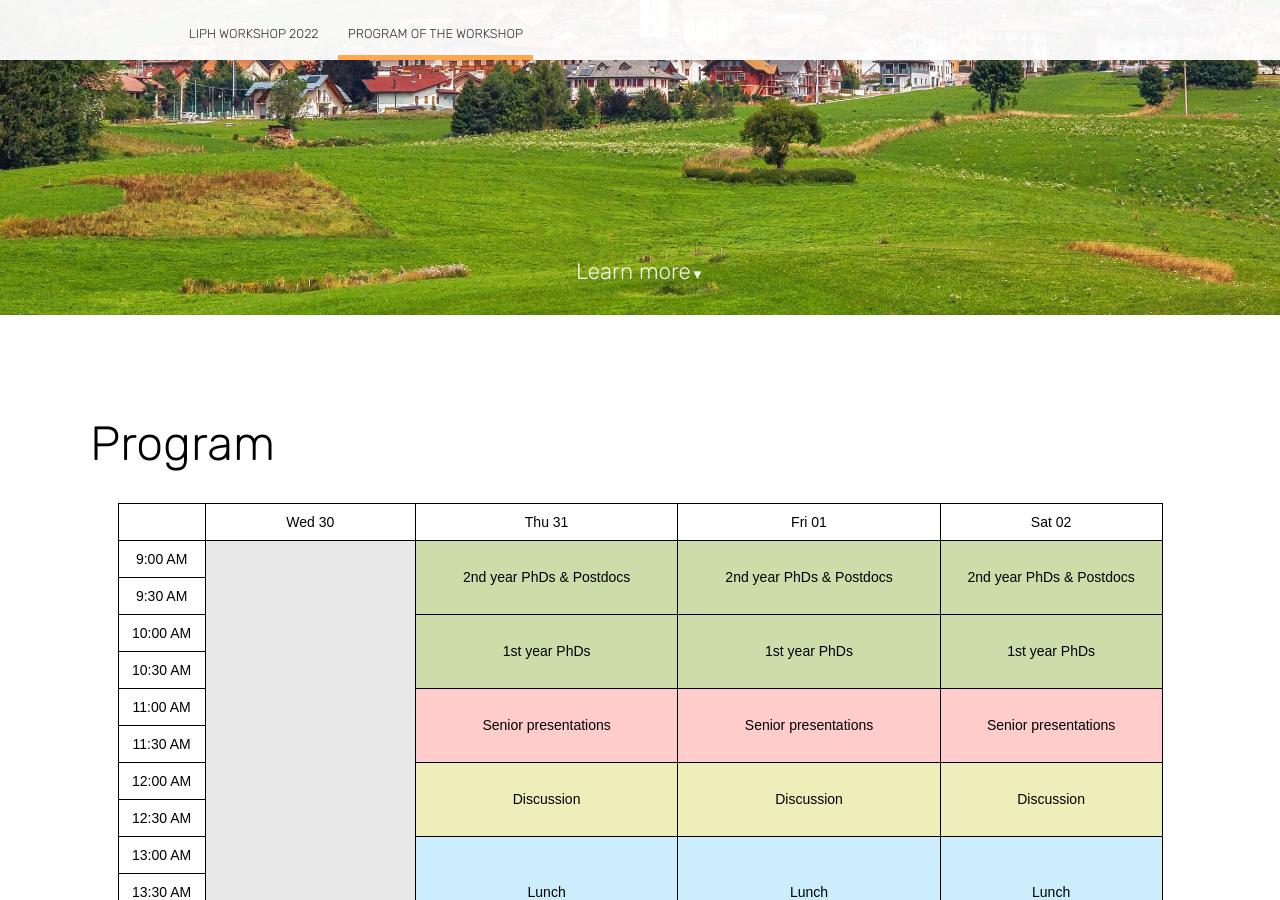
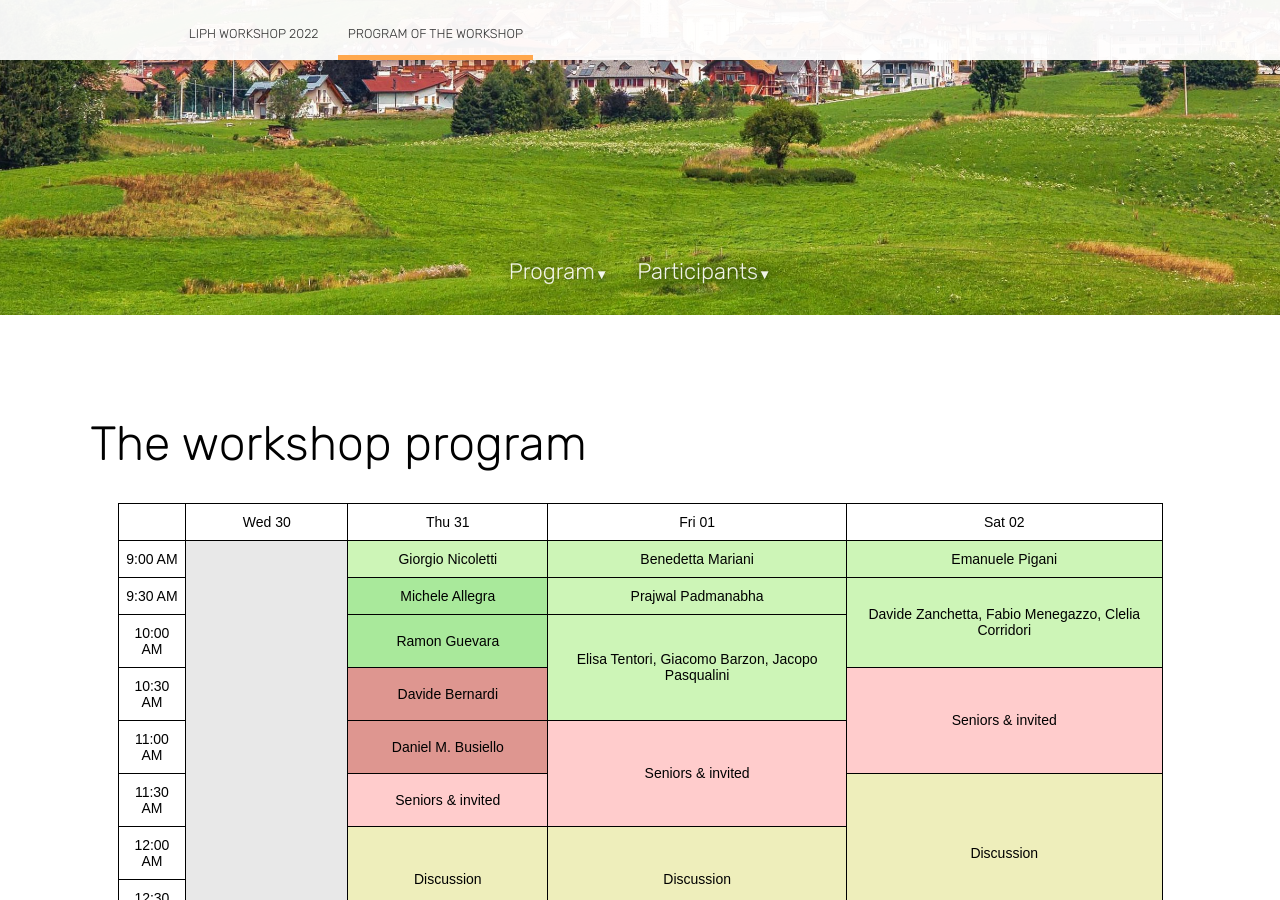
Before and after one commit to liphlab/liphworkshop2022, a Jekyll site: the page built from program.html, in a window 1280 px wide and 900 px high, scrolled down 585 px. Built offline with Jekyll 4.4.1, drawn with Linux system fonts in a browser that asks for light colours; nearby versions of some CDN libraries; some of the changed text lies outside the part shown.

Commit message:
Tentativa program online

```diff
--- a/index.html
+++ b/index.html
@@ -14,9 +14,9 @@ bottom_image: http://unsplash.it/2000/1322?a=.png
 		</div>
 	</div>
 	<div class="learn-more">
-		<a href="#learn-more">Learn more <span class="arrow">&#x25BC;</span></a>&nbsp;&nbsp;&nbsp;&nbsp;
-		<a href="#venue">Venue <span class="arrow">&#x25BC;</span></a>&nbsp;&nbsp;&nbsp;&nbsp;
-		<a href="#sponsors">Sponsors<span class="arrow">&#x25BC;</span></a>
+		<a href="#learn-more" style = "text-shadow: 0px 0px 10px black;">Learn more <span class="arrow">&#x25BC;</span></a>&nbsp;&nbsp;&nbsp;&nbsp;
+		<a href="#venue" style = "text-shadow: 0px 0px 10px black;">Venue <span class="arrow">&#x25BC;</span></a>&nbsp;&nbsp;&nbsp;&nbsp;
+		<a href="#sponsors" style = "text-shadow: 0px 0px 10px black;">Sponsors<span class="arrow">&#x25BC;</span></a>
 	</div>
 </section>
 
--- a/program.html
+++ b/program.html
@@ -10,7 +10,10 @@ image: /images/asiago2.jpg
 			<h1 class="editable" style = "text-shadow: 0px 0px 8px black;">Program of the workshop</h1>
 		</div>
 	</div>
-	<div class="learn-more"><a href="#program">Learn more<span class="arrow">&#x25BC;</span></a></div>
+	<div class="learn-more">
+		<a href="#program" style = "text-shadow: 0px 0px 10px black;">Program<span class="arrow">&#x25BC;</span></a>&nbsp;&nbsp;&nbsp;&nbsp;
+	<a href="#participants" style = "text-shadow: 0px 0px 10px black;">Participants<span class="arrow">&#x25BC;</span></a>
+</div>
 </section>
 
 
@@ -18,15 +21,19 @@ image: /images/asiago2.jpg
 	<section class="info" id="program">
 		<div class="container flex">
 			<div class="text" style = "text-align: justify;text-justify: inter-word;">
-				<h2 class="editable">Program</h2>
+				<h2 class="editable">The workshop program</h2>
 						<style type="text/css">
 								.tg  {border-collapse:collapse;border-spacing:0;}
 								.tg td{border-color:black;border-style:solid;border-width:1px;font-family:Arial, sans-serif;font-size:14px;
 								  overflow:hidden;padding:10px 5px;word-break:normal;}
 								.tg th{border-color:black;border-style:solid;border-width:1px;font-family:Arial, sans-serif;font-size:14px;
 								  font-weight:normal;overflow:hidden;padding:10px 5px;word-break:normal;}
+								.tg .tg-phd{background-color:#cdf5b7;text-align:center;vertical-align:center}
+							  .tg .tg-pdocs{background-color:#a9e99b;text-align:center;vertical-align:center}
+							  .tg .tg-inv{background-color:#de9690;text-align:center;vertical-align:center}
+
 								.tg .tg-1eo6{background-color:#eeeebb;text-align:center;vertical-align:center}
-								.tg .tg-cbly{background-color:#cceefc;text-align:center;vertical-align:center}
+								.tg .tg-cbly{background-color:#ccf8ff;text-align:center;vertical-align:center}
 								.tg .tg-ve2u{background-color:#ccddaa;text-align:center;vertical-align:center}
 								.tg .tg-gggg{background-color:#e8e8e8;text-align:center;vertical-align:center}
 								.tg .tg-baqh{text-align:center;vertical-align:center}
@@ -46,34 +53,38 @@ image: /images/asiago2.jpg
 							<tr>
 							    <td class="tg-baqh">9:00 AM</td>
 									<td class="tg-gggg" rowspan="17"></td>
-									<td class="tg-ve2u" rowspan="2">2nd year PhDs & Postdocs</td>
-									<td class="tg-ve2u" rowspan="2">2nd year PhDs & Postdocs</td>
-									<td class="tg-ve2u" rowspan="2">2nd year PhDs & Postdocs</td>
+									<td class="tg-phd" rowspan="1">Giorgio Nicoletti</td>
+									<td class="tg-phd" rowspan="1">Benedetta Mariani</td>
+									<td class="tg-phd" rowspan="1">Emanuele Pigani</td>
 							</tr>
 							<tr>
 							    <td class="tg-baqh">9:30 AM</td>
+									<td class="tg-pdocs" rowspan="1">Michele Allegra</td>
+									<td class="tg-phd" rowspan="1">Prajwal Padmanabha</td>
+									<td class="tg-phd" rowspan="2">Davide Zanchetta, Fabio Menegazzo, Clelia Corridori</td>
 							</tr>
 							<tr>
 							    <td class="tg-baqh">10:00 AM</td>
-									<td class="tg-ve2u" rowspan="2">1st year PhDs</td>
-									<td class="tg-ve2u" rowspan="2">1st year PhDs</td>
-									<td class="tg-ve2u" rowspan="2">1st year PhDs</td>
+									<td class="tg-pdocs" rowspan="1">Ramon Guevara</td>
+									<td class="tg-phd" rowspan="2">Elisa Tentori, Giacomo Barzon, Jacopo Pasqualini</td>
 							</tr>
 							<tr>
 							    <td class="tg-baqh">10:30 AM</td>
+									<td class="tg-inv" rowspan="1">Davide Bernardi</td>
+									<td class="tg-phmi" rowspan="2">Seniors & invited</td>
 							</tr>
 							<tr>
 							    <td class="tg-baqh">11:00 AM</td>
-									<td class="tg-phmi" rowspan="2">Senior presentations</td>
-									<td class="tg-phmi" rowspan="2">Senior presentations</td>
-									<td class="tg-phmi" rowspan="2">Senior presentations</td>
+									<td class="tg-inv" rowspan="1">Daniel M. Busiello</td>
+									<td class="tg-phmi" rowspan="2">Seniors & invited</td>
 							</tr>
 							<tr>
 							    <td class="tg-baqh">11:30 AM</td>
+									<td class="tg-phmi" rowspan="1">Seniors & invited</td>
+									<td class="tg-1eo6" rowspan = "3">Discussion</td>
 							</tr>
 							<tr>
 							    <td class="tg-baqh">12:00 AM</td>
-									<td class="tg-1eo6" rowspan = "2">Discussion</td>
 									<td class="tg-1eo6" rowspan = "2">Discussion</td>
 									<td class="tg-1eo6" rowspan = "2">Discussion</td>
 							</tr>
@@ -139,7 +150,53 @@ image: /images/asiago2.jpg
 						</table>
 
 						<p>PhD students (except first year students), Postdocs and Seniors presenters will have 20 minutes for the presentation and 10 minutes for questions. First-year PhD students will have 15 minutes for the presentation and 5 minutes for questions.</p>
+
 					</div>
 				</div>
 	</section>
+
+	<section class="info" id="participants">
+		<div class="container flex">
+			<div class="text">
+				<h2 class="editable">The workshop participants</h2>
+				<p class="editable" style = "text-align: justify;text-justify: inter-word;">
+					<strong>Invited participants</strong>
+					<ul>
+						<li>Daniel Maria Busiello</li>
+						<li>Chiara Poletto</li>
+						<li>Giacomo Gradenigo</li>
+						<li>Stefano Vassanelli (1 night)</li>
+						<li>Davide Bernardi (1 night)</li>
+						<li>Ramon Guevara</li>
+						<li>Graziano Martello (1 night)</li>
+					</ul>
+				</p>
+				<p class="editable" style = "text-align: justify;text-justify: inter-word;">
+					<strong>Senior Lab Members</strong>
+					<ul>
+						<li>Amos Maritan</li>
+						<li>Samir Suweis</li>
+						<li>Sandro Azaele</li>
+					</ul>
+				</p>
+				<p class="editable" style = "text-align: justify;text-justify: inter-word;">
+					<strong>Postdocs & PhD students</strong>
+					<ul>
+						<li>Michele Allegra (researcher)</li>
+						<li>Giorgio Nicoletti (3rd year PhD student)</li>
+						<li>Benedetta Mariani (2nd year PhD student)</li>
+						<li>Prajwal Padmanabha (2nd year PhD student)</li>
+						<li>Giacomo Barzon (1st year PhD student)</li>
+						<li>Fabio Menegazzo (1st year PhD student)</li>
+						<li>Jacopo Pasqualini (1st year PhD student)</li>
+						<li>Emanuele Pigani (1st year PhD student)</li>
+						<li>Elisa Tentori (1st year PhD student)</li>
+						<li>Davide Zanchetta (1st year PhD student)</li>
+						<li>Clelia Corridori (scolarship holder)</li>
+					</ul>
+				</p>
+			</div>
+		</div>
+	</section>
+
 </div>
```
Also changed, not shown: 4 other files.
